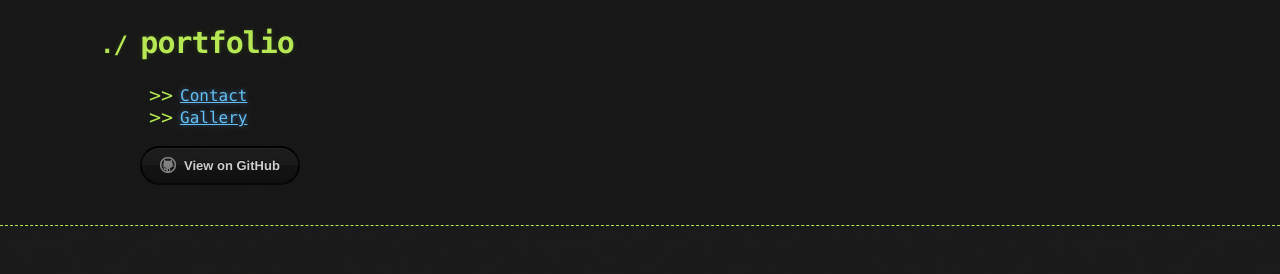
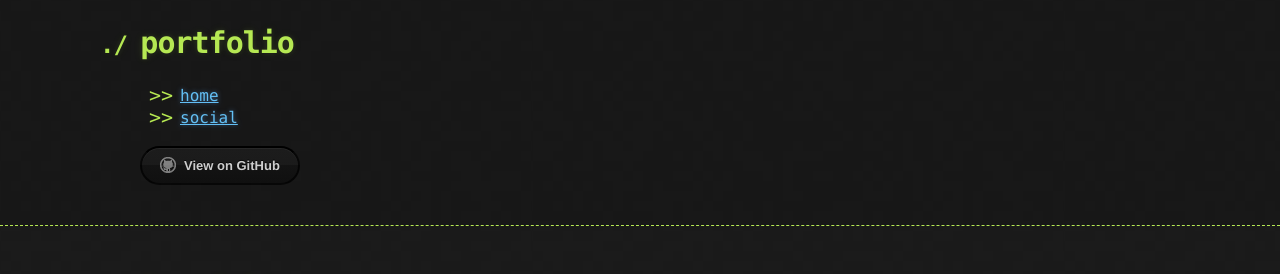
Before and after one commit to NathanLewis298/portfolio, a Jekyll site: the page built from index.md, in a window 1280 px wide. Shown: the top 274 px of the page. Built offline with Jekyll 4.4.1, drawn with Linux system fonts in a browser that asks for light colours; our own code applies the rules of GitHub Pages for plain Markdown files; the repository's description, which GitHub fills in, is left out.

Commit message:
Update nav.html

```diff
--- a/_includes/nav.html
+++ b/_includes/nav.html
@@ -1,10 +1,10 @@
 <nav>
  <ul>
    <li>
-     <a href="contact.html"> Contact </a>
+     <a href="contact.html"> home </a>
    </li>
     <li>
-     <a href="gallery.html"> Gallery </a>
+     <a href="social.html"> social </a>
    </li>
   </ul>
 </nav>
```
